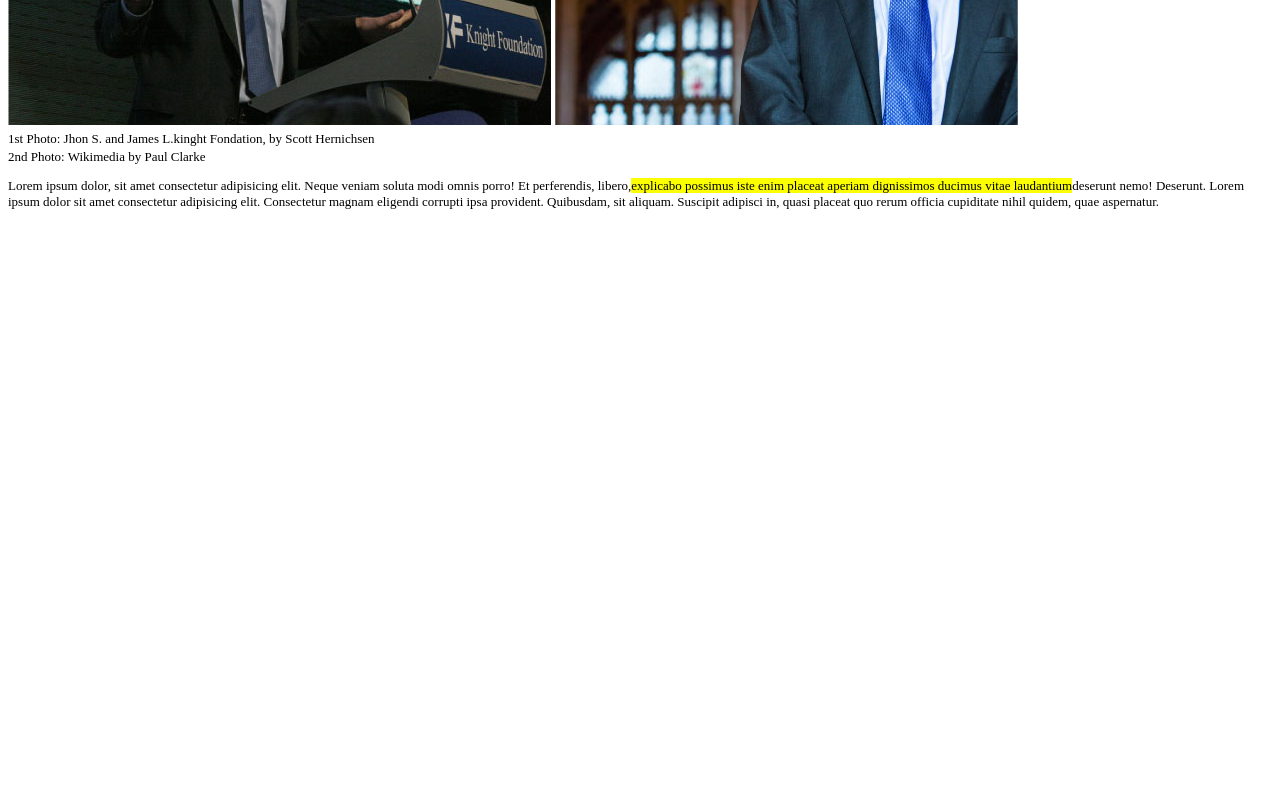
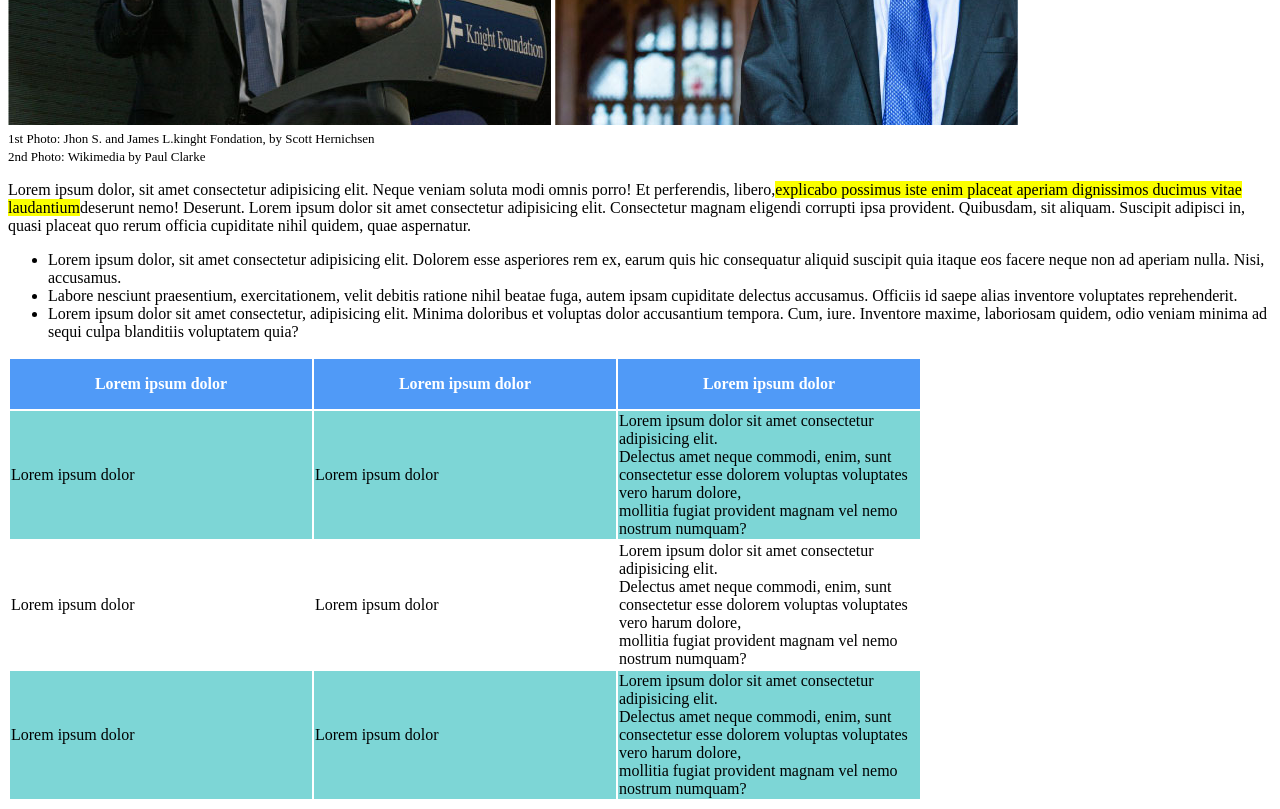
Before and after one commit to DarioRossi99/html-css-booleaner, a plain HTML site: page index.html in a window 1280 px wide. Shown: the part 500-1309 px from the top of the page. Before the commit the page ends 800 px from the top, so only its background shows below. Drawn offline with Linux system fonts and the light colour scheme.

Commit message:
lista-con-tabella

```diff
--- a/index.html
+++ b/index.html
@@ -1,6 +1,6 @@
 <!DOCTYPE html>
 <html lang="en">
-  <head>
+<head>
 
     <meta charset="UTF-8">
     <meta http-equiv="X-UA-Compatible" content="IE=edge">
@@ -10,8 +10,8 @@
 
 
     <link rel="stylesheet" href="style.css">
-  </head>
-  <body>
+</head>
+<body>
 
     <!-- titolo con descrizione -->
 
@@ -30,10 +30,47 @@
    <img src="img/tim-2.jpg" alt="foto-tim2">
   </div>
 
-  <span class="testofoto">1st Photo: Jhon S. and James L.kinght Fondation, by Scott Hernichsen <br>2nd Photo: Wikimedia by Paul Clarke
-
+  <span id="font-size-foto">1st Photo: Jhon S. and James L.kinght Fondation, by Scott Hernichsen <br>2nd Photo: Wikimedia by Paul Clarke</span>
 
   <p>Lorem ipsum dolor, sit amet consectetur adipisicing elit. Neque veniam soluta modi omnis porro! Et perferendis, libero,<span id="evidenziatore">explicabo possimus iste enim placeat aperiam dignissimos ducimus vitae laudantium</span>deserunt nemo! Deserunt. Lorem ipsum dolor sit amet consectetur adipisicing elit. Consectetur magnam eligendi corrupti ipsa provident. Quibusdam, sit aliquam. Suscipit adipisci in, quasi placeat quo rerum officia cupiditate nihil quidem, quae aspernatur.</p>
 
-  </body>
+  <div>
+    <ul>
+      <li>Lorem ipsum dolor, sit amet consectetur adipisicing elit. Dolorem esse asperiores rem ex, earum quis hic consequatur aliquid suscipit quia itaque eos facere neque non ad aperiam nulla. Nisi, accusamus.</li>
+      <li>Labore nesciunt praesentium, exercitationem, velit debitis ratione nihil beatae fuga, autem ipsam cupiditate delectus accusamus. Officiis id saepe alias inventore voluptates reprehenderit.</li>
+      <li>Lorem ipsum dolor sit amet consectetur, adipisicing elit. Minima doloribus et voluptas dolor accusantium tempora. Cum, iure. Inventore maxime, laboriosam quidem, odio veniam minima ad sequi culpa blanditiis voluptatem quia?</li>
+    </ul>
+  </div>
+
+  <table>
+    <thead>
+      <tr>
+        <th>Lorem ipsum dolor</th>
+        <th>Lorem ipsum dolor</th>
+        <th>Lorem ipsum dolor</th>
+      </tr>
+    </thead>
+
+    <tbody>
+
+      <tr class="tbcolor">
+        <td>Lorem ipsum dolor</td>
+        <td>Lorem ipsum dolor</td>
+        <td>Lorem ipsum dolor sit amet consectetur adipisicing elit. <br> Delectus amet neque commodi, enim, sunt consectetur esse dolorem voluptas voluptates vero harum dolore,<br> mollitia fugiat provident magnam vel nemo nostrum numquam?</td>
+      </tr>
+      <tr>
+        <td>Lorem ipsum dolor</td>
+        <td>Lorem ipsum dolor</td>
+        <td>Lorem ipsum dolor sit amet consectetur adipisicing elit. <br> Delectus amet neque commodi, enim, sunt consectetur esse dolorem voluptas voluptates vero harum dolore,<br> mollitia fugiat provident magnam vel nemo nostrum numquam?</td>
+      </tr>
+      <tr class="tbcolor">
+        <td>Lorem ipsum dolor</td>
+        <td>Lorem ipsum dolor</td>
+        <td>Lorem ipsum dolor sit amet consectetur adipisicing elit. <br> Delectus amet neque commodi, enim, sunt consectetur esse dolorem voluptas voluptates vero harum dolore,<br> mollitia fugiat provident magnam vel nemo nostrum numquam?</td>
+      </tr>
+
+    </tbody>
+  </table>
+
+</body>
 </html>
--- a/style.css
+++ b/style.css
@@ -21,10 +21,24 @@
 color: rgb(168, 168, 168);
 }
 
-.testofoto{
+#font-size-foto{
     font-size: small;
 }
 
 #evidenziatore{
     background-color: rgb(251, 255, 0);
 }
+
+th{
+    width: 300px; ;
+    color: white;
+    background-color: #509af7;
+}
+
+tr{
+    height: 50px;
+}
+
+.tbcolor{
+    background-color: rgb(125, 214, 214);
+}
```
